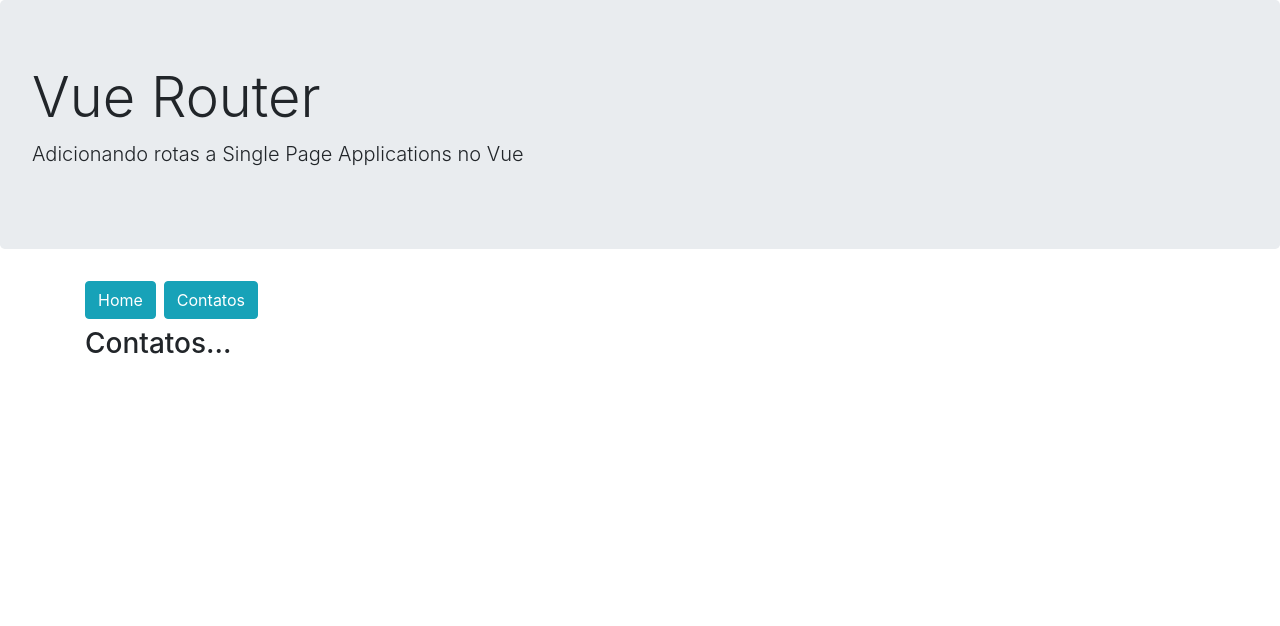
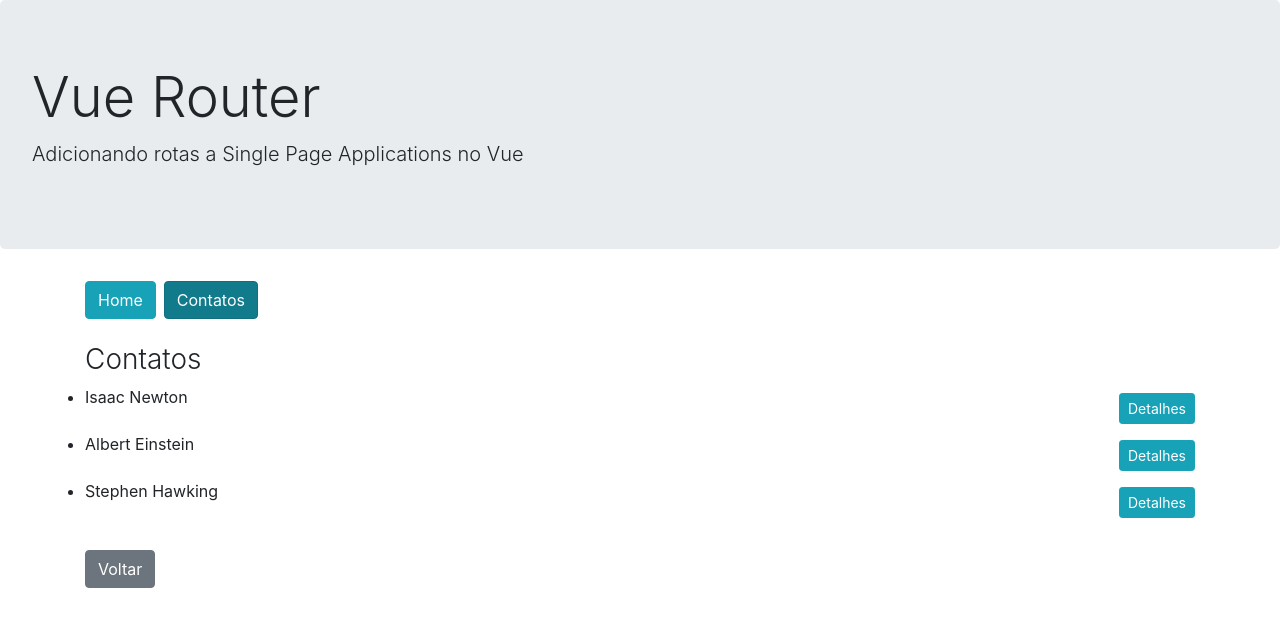
Before and after one commit to flavio-santana/adicionado-rotas-com-vue-router, a Vue app: page /contatos in a window 1280 px wide. Shown: the top 626 px of the page. Built offline with nearby package versions, Linux system fonts and the light colour scheme.

Commit message:
Preparando código para usar parâmetros de rota

```diff
--- a/src/App.vue
+++ b/src/App.vue
@@ -8,11 +8,15 @@
 
     <div class="container">
 
-      <router-link :to=" {path: '/' }" class="btn btn-info mb-2 mr-2">
+      <router-link
+        :to=" {path: '/' }"
+        class="btn btn-info mb-4 mr-2">
       Home
       </router-link>
 
-      <router-link to="/contatos" class="btn btn-info mb-2">
+      <router-link
+        to="/contatos"
+        class="btn btn-info mb-4">
       Contatos
       </router-link>
 
--- /dev/null
+++ b/src/components/contatos/ContatosLista.vue
@@ -0,0 +1,49 @@
+<template>
+
+    <div>
+        <h3 class="font-weight-light">Contatos</h3>
+
+        <ul class="list-group" v-if="contatos.length > 0">
+            <ContatoListaIten
+                class="lista-group-item"
+                v-for="contato in contatos"
+                :key="contato.id"
+                :contato="contato"/>
+        </ul>
+
+        <p v-else>Nenhum contato cadastrado.</p>
+
+        <button class="btn btn-secondary mt-4 mb-4" @click="voltar">Voltar</button>
+
+    </div>
+
+</template>
+<script>
+
+import ContatoListaIten from './ContatosListaIten.vue'
+
+export default {
+    components:{
+        ContatoListaIten
+    },
+    data(){
+        return {
+            contatos:[
+                {id: 1, nome: 'Isaac Newton', email: 'issac@mail.com'},
+                {id: 2, nome: 'Albert Einstein', email: 'albert@mail.com'},
+                {id: 3, nome: 'Stephen Hawking', email: 'stephen@mail.com'},
+            ]
+        }
+    },
+    methods:{
+        voltar(event){
+            //this.$router.push('/')
+            //this.$router.push({path: '/'})
+            //this.$router.go(2)
+            //this.$router.go(-3)
+            //this.$router.forward()
+            this.$router.back()
+        }
+    }
+}
+</script>
--- /dev/null
+++ b/src/components/contatos/ContatosListaIten.vue
@@ -0,0 +1,17 @@
+<template>
+    <li>
+        <span>{{ contato.nome}}</span>
+        <button class="btn btn-info btn-sm mt-2 mb-2 float-right">Detalhes</button>
+    </li>
+</template>
+<script>
+export default {
+    props:{
+        contato:{
+            type: Object,
+            required: true
+        }
+    }
+
+}
+</script>
--- a/src/router.js
+++ b/src/router.js
@@ -10,6 +10,7 @@
 export default new VueRouter({
     mode:'history',
     //mode:'hash', // com a # na url
+    linkExactActiveClass:'active',
     routes: [
       { path : '/', component: Home },
       { path : '/contatos', component: Contatos }, // meusite.com/contatos
--- a/src/views/contatos/Contatos.vue
+++ b/src/views/contatos/Contatos.vue
@@ -1,5 +1,14 @@
 <template>
-    <div>
-        <h3 class="font-height-light">Contatos...</h3>
-    </div>
+    <ContatosLista/>
 </template>
+
+<script>
+
+import ContatosLista from './../../components/contatos/ContatosLista.vue';
+
+export default {
+    components:{
+        ContatosLista
+    }
+}
+</script>
```
Also changed, not shown: src/components/contatos/Contatos.vue (added).
